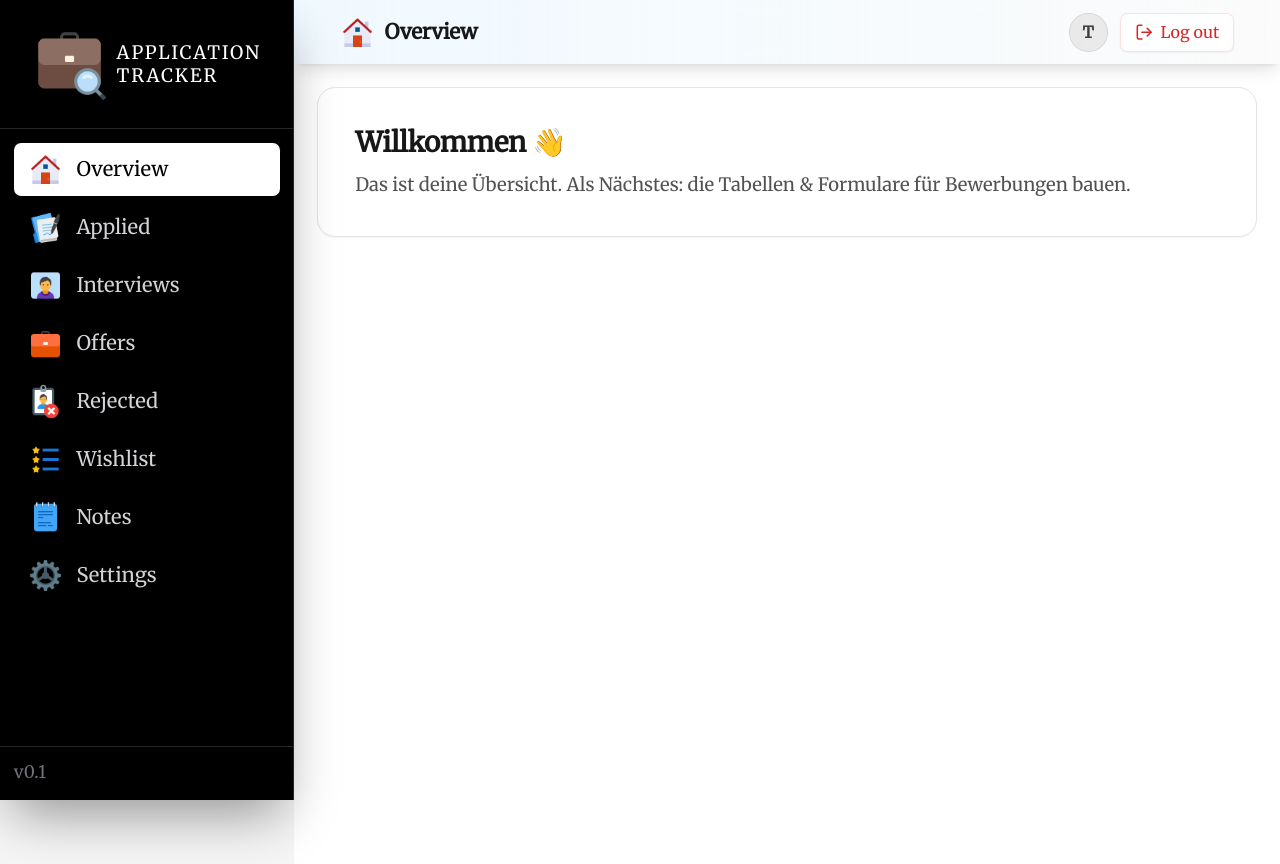
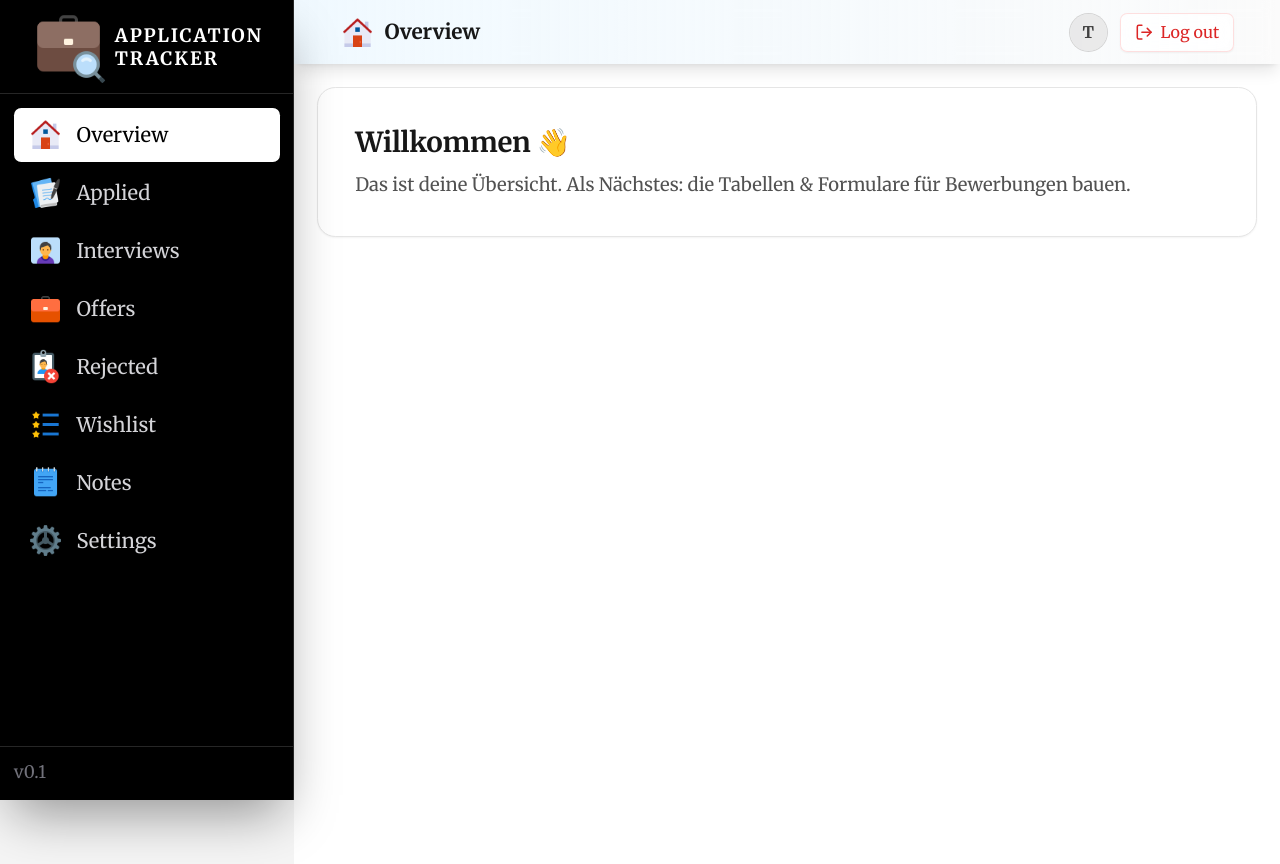
Before and after one commit to ThaerA7/applications_tracker, a Next.js app: page / in a window 1280 px wide. Built offline with nearby package versions, Linux system fonts and the light colour scheme.

Commit message:
logo change

```diff
--- a/app/layout.tsx
+++ b/app/layout.tsx
@@ -12,7 +12,7 @@ export const metadata: Metadata = {
 
 const merriweather = Merriweather({
   subsets: ['latin'],
-  weight: '400',
+  weight: ['400', '700'],
   variable: '--font-display',
 });
 
--- a/components/sidebar.tsx
+++ b/components/sidebar.tsx
@@ -28,7 +28,7 @@ export default function Sidebar() {
   return (
     <aside className="fixed inset-y-0 left-0 z-50 w-64 border-r border-neutral-800 bg-black shadow-2xl shadow-black/40">
       {/* Brand */}
-      <div className="flex h-28 items-center justify-center border-b border-neutral-800 overflow-visible px-4">
+      <div className="flex items-center justify-center border-b border-neutral-800 overflow-visible px-4 py-2">
         <Link href="/" aria-label="Application Tracker" className="group inline-flex items-center gap-2">
           <Image
             src="/icons/site_logo.png"
@@ -39,7 +39,7 @@ export default function Sidebar() {
             className="block shrink-0 rounded-md transition-transform group-hover:scale-105"
           />
           {/* Stacked words to the right of the logo */}
-          <span className="leading-tight text-white font-medium">
+          <span className="leading-tight text-white font-bold">
             <span className="block uppercase tracking-widest">Application</span>
             <span className="block uppercase tracking-widest">Tracker</span>
           </span>
```
